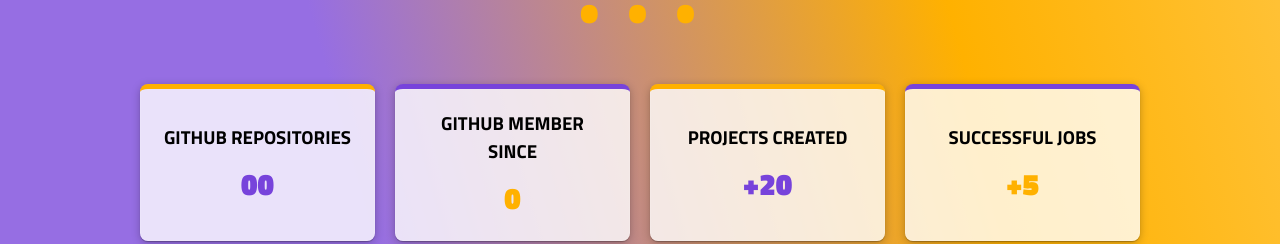
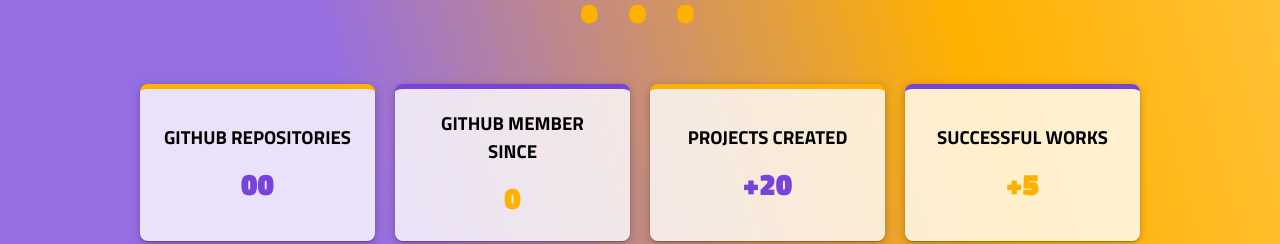
Before and after one commit to Pancratzia/Portfolio, a React (Vite) app: page / in a window 1280 px wide. Shown: the part 1100-1344 px from the top of the page. Built offline with nearby package versions, Linux system fonts and the light colour scheme; no server answers.

Commit message:
Fixing typo

```diff
--- a/src/components/Achievements.tsx
+++ b/src/components/Achievements.tsx
@@ -61,7 +61,7 @@ const Achievements = () => {
         />
 
         <Achievement
-          title="Successful Jobs"
+          title="Successful Works"
           loading={false}
           data={null}
           number="+5"
```
